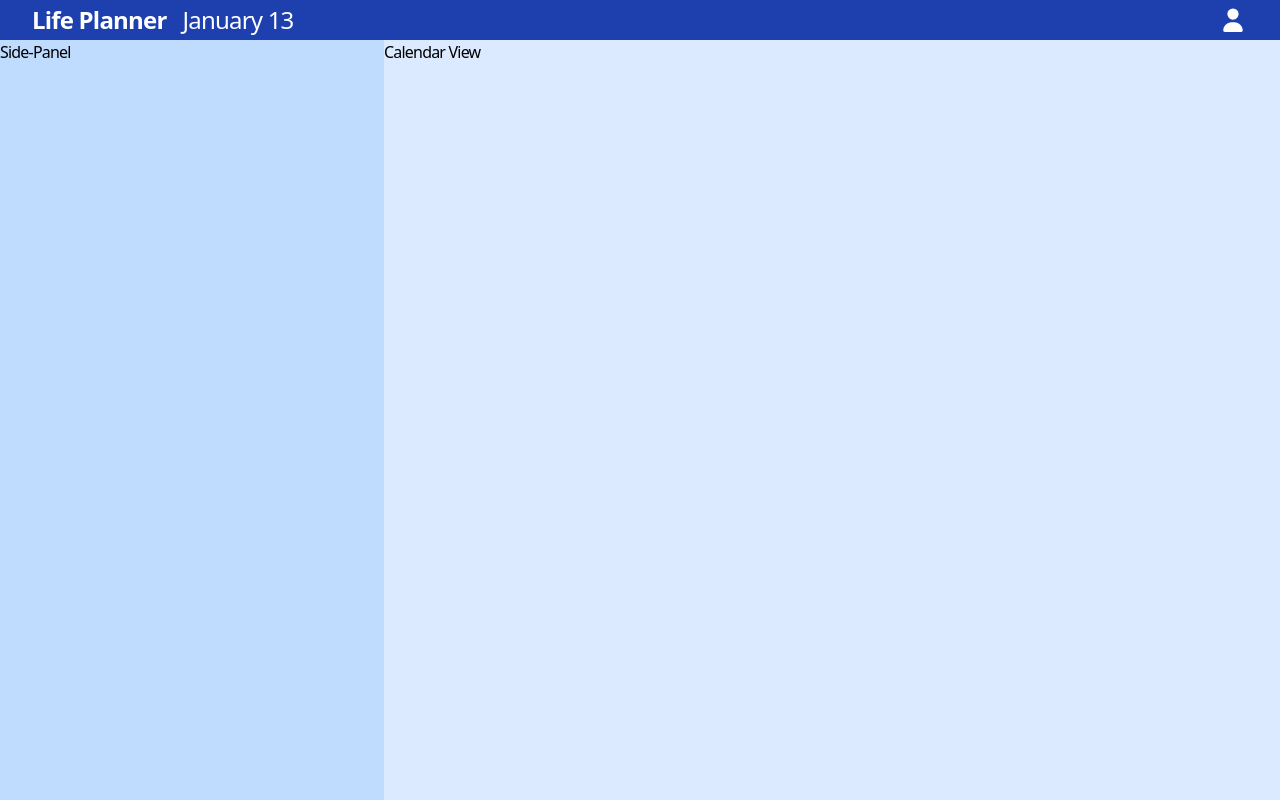
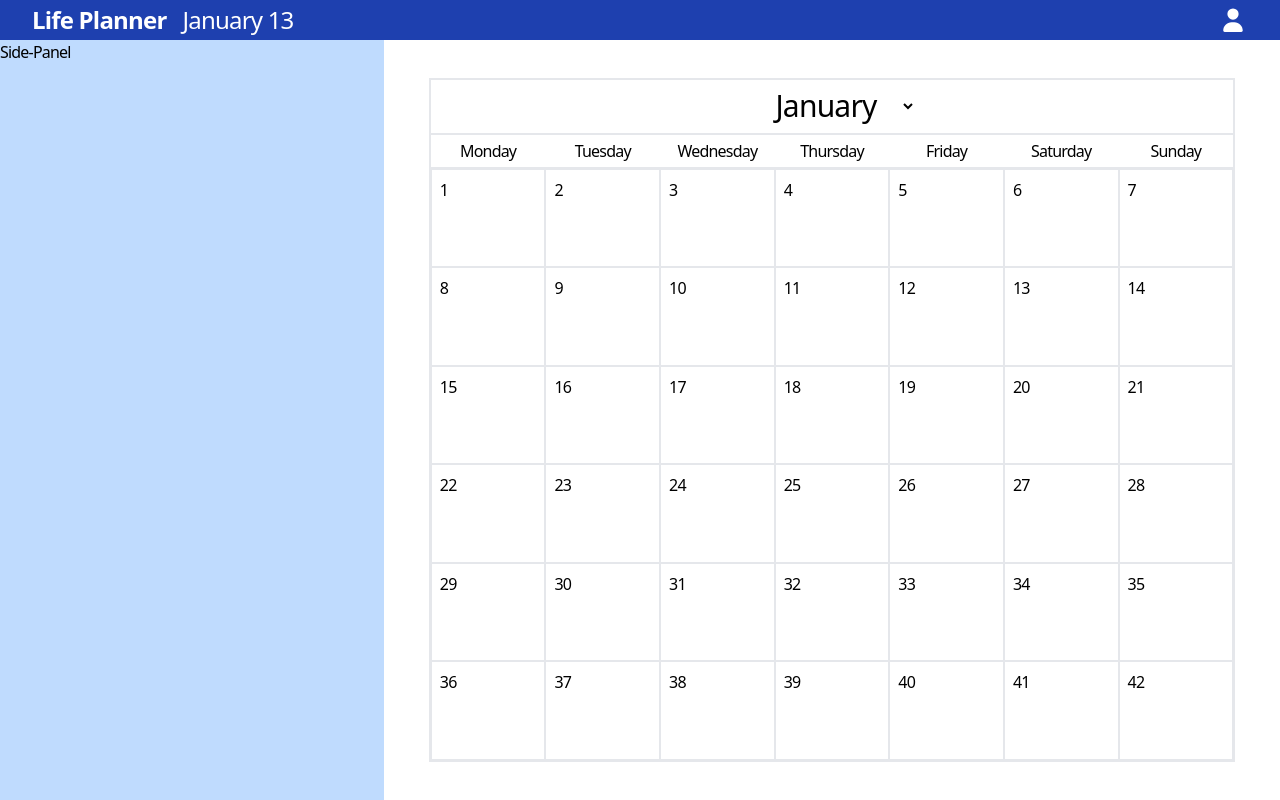
Before and after one commit to lseti1/AngularLifePlanner-1234890, an Angular app: page / in a window 1280 px wide. Built offline with nearby package versions, Linux system fonts and the light colour scheme.

Commit message:
Styling: Set up layout for calendar view

```diff
--- a/src/app/calendar-view/calendar-view.html
+++ b/src/app/calendar-view/calendar-view.html
@@ -1,3 +1,25 @@
-<div class="bg-blue-100 w-full h-full">
-    <p>Calendar View</p>
+<div class="w-full h-full flex items-center justify-center">
+    <div class="border w-[90%] h-[90%] ">
+        <div class="border flex items-center justify-center h-[8%]">
+            <select class="text-3xl bg-white text-center border-b-2 border-blue-800/0 hover:border-blue-800 cursor-pointer duration-500">
+                @for (month of months; track month) {
+                    <option class="text-xl">{{ month }}</option>
+                }
+            </select>
+        </div>
+        <div class="border flex items-center justify-center h-[5%] w-full">
+            <ul class="grid grid-cols-7 text-center w-full">
+                @for (day of daysOfWeek; track day) {
+                    <li>{{ day }}</li>
+                }
+            </ul>
+        </div>
+        <div class="border h-[87%]">
+            <ul class="grid grid-cols-7 grid-rows-6 h-full w-full">
+                @for (day of days; track day) {
+                    <li class="border p-2 hover:bg-blue-700 hover:text-white duration-500 cursor-pointer select-none">{{ day }}</li>
+                }
+            </ul>
+        </div>
+    </div>
 </div>
--- a/src/app/calendar-view/calendar-view.ts
+++ b/src/app/calendar-view/calendar-view.ts
@@ -7,5 +7,10 @@ import { Component } from '@angular/core';
   styleUrl: './calendar-view.css'
 })
 export class CalendarView {
+  public months: string[] = [ 'January', 'February', 'March', 'April', 'May', 'June', 'July', 'August', 'September', 'October', 'November', 'December' ];
+  public daysOfWeek: string[] = [ 'Monday', 'Tuesday', 'Wednesday', 'Thursday', 'Friday', 'Saturday', 'Sunday'];
+  public days: number[] = Array.from({ length: 42 }, (_, i) => i + 1);
 
+  public selectedMonth: number = 0;
+  public selectedDay: number = 0;
 }
```
